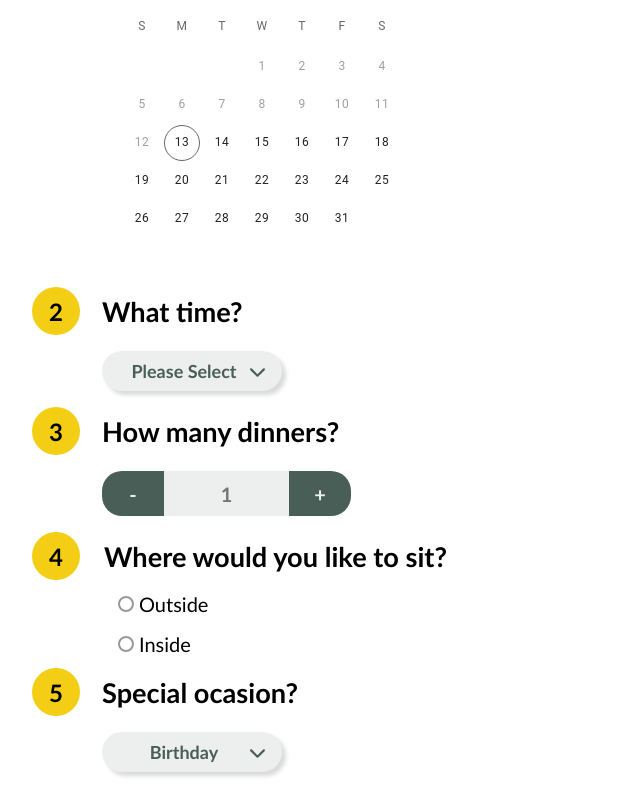
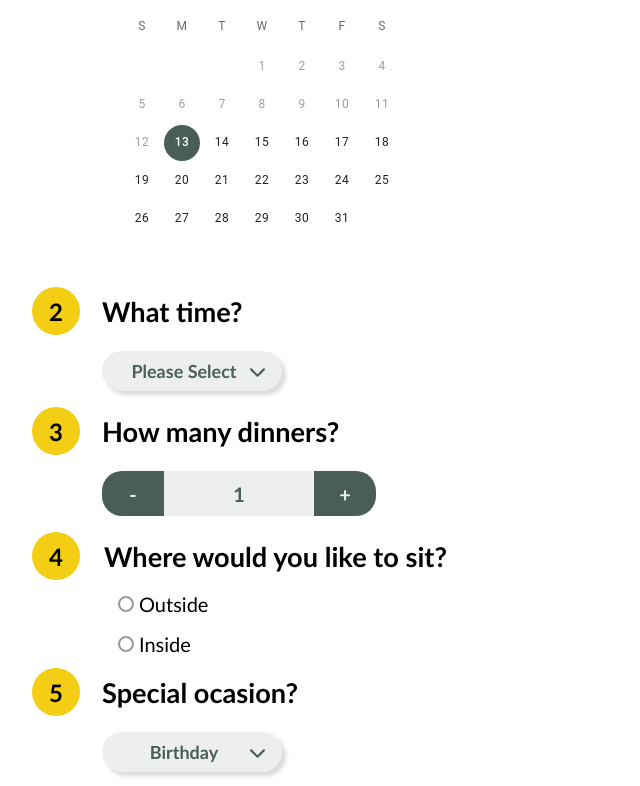
Before and after one commit to claceotto/little-lemon, a React (Create React App) app: page /reservation in a window 1280 px wide. Shown: the part 620-1406 px from the top of the page, without its empty margins (0-640 px from the left). Built offline with nearby package versions, Linux system fonts and the light colour scheme.

Commit message:
work on form functionality

```diff
--- a/src/Components/Pages/Reservation/BookingForm/BookingForm.css
+++ b/src/Components/Pages/Reservation/BookingForm/BookingForm.css
@@ -81,6 +81,7 @@
 .nextbtn {
     grid-column-start: 7;
     grid-column-end: 8;
+    justify-self: right;
 }
 
 .backbtn {
@@ -153,15 +154,14 @@ option {
 }
 .number-counter {
     padding: 0.5rem 0; /* top and bottom | left and right */
-    min-width: 125px;
+    min-width: 100px;
+    max-width: 150px;
     background-color: #EDEFEE;
     color: #495E57;
     font-size: 20px;
     font-weight: bold;
     text-align: center;
     border: none;
-    /* box-shadow: 4px 4px 4px #00000026; */
-    max-width: 270px;
 }
 
 .number-counter-btn {
--- a/src/Components/Pages/Reservation/BookingForm/BookingForm.js
+++ b/src/Components/Pages/Reservation/BookingForm/BookingForm.js
@@ -2,40 +2,63 @@ import "./BookingForm.css";
 import Button from "../../../../Components/Button";
 import Calendar from "./Calendar";
 import { useCallback, useState } from "react";
+import dayjs from "dayjs";
 
 export default function BookingForm() {
   const [reservationTime, setReservationTime] = useState("");
+  const [reservationDate, setReservationDate] = useState(dayjs());
+  const [numberOfGuests, setNumberOfGuests] = useState(1);
+
+  const handleReservationDateChange = useCallback((e) => {
+    const target = e.currentTarget || e.target;
+    setReservationDate(target.value);
+  }, []);
 
   const handleReservationTimeChange = useCallback((e) => {
     const target = e.currentTarget || e.target;
     setReservationTime(target.value);
   }, []);
+
+  const handleGuestChange = useCallback((e) => {
+    const target = e.currentTarget || e.target;
+    setNumberOfGuests(target.value);
+  }, []);
+
+  const handlePlusGuest = useCallback((numberOfGuests) => {
+    const updatedGuests = numberOfGuests + 1;
+    setNumberOfGuests(updatedGuests);
+  }, []);
+
+  const handleSubmit = (e) => {
+    e.preventDefault();
+    alert("Reservation made");
+    // Change this to the confirmation page
+  };
+
   return (
-    <form className="reservation">
-      {/* <div className="date"> */}
-      {/* <div className="form-title"> */}
+    <form className="reservation" onSubmit={handleSubmit}>
       <span className="circle">1</span>
       <label htmlFor="res-date" className="res-title">
         When?
       </label>
-      {/* </div> */}
       <div className="content">
-        <Calendar />
+        {/* Not sure if this is going to work. Need to look at documenation for the calendar. */}
+        <Calendar
+          id={"res-date"}
+          name={"res-date"}
+          value={reservationDate}
+          onChange={handleReservationDateChange}
+        />
       </div>
-      {/* </div> */}
-
-      {/* <div className="time"> */}
-      {/* <div className="form-title"> */}
       <span className="circle">2</span>
       <label htmlFor="res-time" className="res-title">
         What time?
       </label>
-      {/* </div> */}
+
       <select
+        className={`drop-down ${!!reservationTime ? "has-value-selected" : ""}`}
+        id="res-time"
         name="res-time"
-        id="res-time"
-        className={`drop-down ${!!reservationTime ? "has-value-selected" : ""}`}
-        required
         value={reservationTime}
         onChange={handleReservationTimeChange}
       >
@@ -46,35 +69,36 @@ export default function BookingForm() {
         <option value="20">20:00</option>
         <option value="21">21:00</option>
       </select>
-      {/* </div> */}
 
       {/* When adding form control to "guests add funtion to the buttons to add or substract guests" */}
-      {/* <div className="guests"> */}
-      {/* <div className="form-title"> */}
+
       <span className="circle">3</span>
-      <label for="guests" className="res-title">
+      <label htmlFor="guests" className="res-title">
         How many dinners?{" "}
       </label>
-      {/* </div> */}
+
       <div className="styled-counter">
-        <button className="number-counter-btn btn-left">-</button>
+        <button
+          type="button"
+          className="number-counter-btn btn-left"
+          onClick={handlePlusGuest}
+        >
+          -
+        </button>
         <input
           type="number"
-          placeholder="1"
-          min="1"
-          max="10"
+          className="number-counter"
           id="guests"
-          className="number-counter"
+          name="guests"
+          placeholder={numberOfGuests}
+          value={numberOfGuests}
+          onChange={handleGuestChange}
         />
         <button className="number-counter-btn btn-right">+</button>
       </div>
-      {/* </div> */}
 
-      {/* <div className="sitting"> */}
-      {/* <div className="form-title"> */}
       <span className="circle">4</span>
       <legend className="res-title">Where would you like to sit?</legend>
-      {/* </div> */}
       <div className="content">
         <div className="radio-container">
           <input
@@ -102,15 +126,12 @@ export default function BookingForm() {
           </label>
         </div>
       </div>
-      {/* </div> */}
 
-      {/* <div className="ocasion"> */}
-      {/* <div className="form-title"> */}
       <span className="circle">5</span>
       <label htmlFor="occasion" className="res-title">
         Special ocasion?
       </label>
-      {/* </div> */}
+
       <select id="occasion" className="drop-down">
         <option>Birthday</option>
         <option>Anniversary</option>
@@ -118,22 +139,18 @@ export default function BookingForm() {
         <option>Work party</option>
         <option>Other</option>
       </select>
-      {/* </div> */}
 
-      {/* <div className="special-req"> */}
-      {/* <div className="form-title"> */}
       <span className="circle">6</span>
       <label htmlFor="specialRequirements" className="res-title">
         Any special requirement?
       </label>
-      {/* </div> */}
+
       <textarea
         id="specialRequirements"
         name="specialRequirements"
         rows="10"
         className="text-area"
       />
-      {/* </div> */}
 
       <div className="backbtn">
         <Button btext={"Back"} />
--- a/src/Components/Pages/Reservation/BookingForm/Calendar.js
+++ b/src/Components/Pages/Reservation/BookingForm/Calendar.js
@@ -6,7 +6,7 @@ import { AdapterDayjs } from "@mui/x-date-pickers/AdapterDayjs";
 import { LocalizationProvider } from "@mui/x-date-pickers";
 import { StyledEngineProvider } from "@mui/material/styles";
 
-export default function Calendar() {
+export default function Calendar({ name, id, value, onChange }) {
   const today = dayjs();
   const maxDay = dayjs().add(12, "month");
   const [cleared, setCleared] = useState(false);
@@ -25,7 +25,16 @@ export default function Calendar() {
   return (
     <StyledEngineProvider injectFirst>
       <LocalizationProvider dateAdapter={AdapterDayjs}>
-        <DateCalendar minDate={today} maxDate={maxDay} size={4} required />
+        <DateCalendar
+          minDate={today}
+          maxDate={maxDay}
+          size={4}
+          id={id}
+          name={name}
+          value={value}
+          onChange={onChange}
+          required
+        />
       </LocalizationProvider>
     </StyledEngineProvider>
   );
--- a/src/Components/Pages/Reservation/ResNav.js
+++ b/src/Components/Pages/Reservation/ResNav.js
@@ -4,7 +4,7 @@ import { useState, useCallback } from "react";
 
 export default function ResNav() {
   const [activeCircle, setActiveCircle] = useState("circle1");
-  const handleBtnClick = useCallback(
+  const handleCircleClick = useCallback(
     (circle) => () => {
       setActiveCircle(circle);
       console.log(activeCircle);
@@ -22,7 +22,7 @@ export default function ResNav() {
                 activeCircle === "circle1" ? "active-circle" : "inactive-circle"
               }
               btnNumber={"1"}
-              onClick={handleBtnClick("circle1")}
+              onClick={handleCircleClick("circle1")}
             />
             <p>Booking details</p>
           </div>
@@ -32,7 +32,7 @@ export default function ResNav() {
                 activeCircle === "circle2" ? "active-circle" : "inactive-circle"
               }
               btnNumber={"2"}
-              onClick={handleBtnClick("circle2")}
+              onClick={handleCircleClick("circle2")}
             />
             <p>Contact details</p>
           </div>
@@ -42,7 +42,7 @@ export default function ResNav() {
                 activeCircle === "circle3" ? "active-circle" : "inactive-circle"
               }
               btnNumber={"3"}
-              onClick={handleBtnClick("circle3")}
+              onClick={handleCircleClick("circle3")}
             />
             <p>Confirmation</p>
           </div>
```
